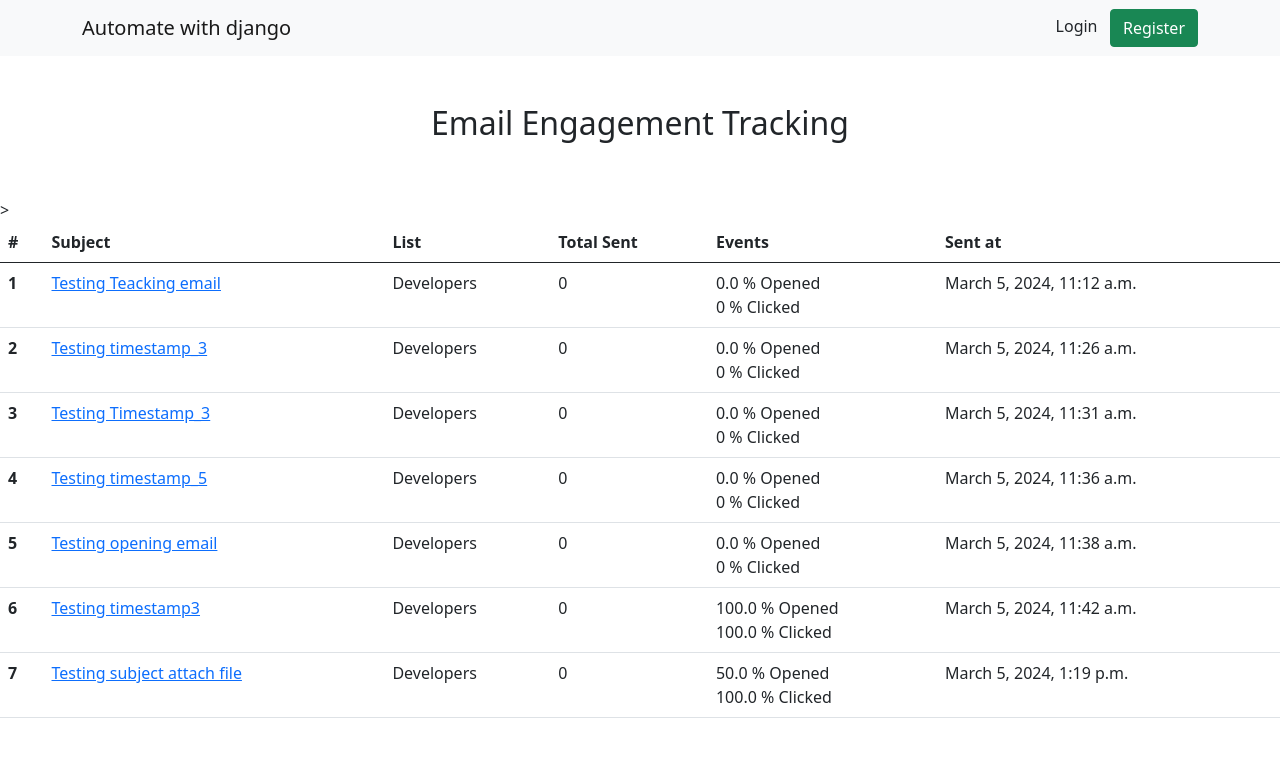
After one commit to NattyZelB/Natha_Automate, a Django app: page /emails/track/dashboard/ in a window 1280 px wide. The commit adds this page. Shown: the top 757 px of the page. Run offline with Django 4.2, Linux system fonts and the light colour scheme; data comes from the database, SQL or seed files in the repository; both versions use the stored data as it was after the commit; parts of the project's set-up code (start-up, migrations or seed data) failed here and were passed over; some libraries are stand-ins or nearby versions.

Commit message:
email tracking system

```diff
--- a/awd_main/settings.py
+++ b/awd_main/settings.py
@@ -26,7 +26,7 @@
 # SECURITY WARNING: don't run with debug turned on in production!
 DEBUG = config('DEBUG', default=False, cast=bool)
 
-ALLOWED_HOSTS = []
+ALLOWED_HOSTS = ['*']
 
 
 # Application definition
@@ -167,6 +167,8 @@
     },
 }
 
+CSRF_TRUSTED_ORIGINS = ['https://6f68-2a02-a03f-eb0b-7b00-dd86-a160-8a37-3123.ngrok-free.app']
+BASE_URL = 'https://6f68-2a02-a03f-eb0b-7b00-dd86-a160-8a37-3123.ngrok-free.app'
 
 EMAIL_BACKEND = "anymail.backends.sendinblue.EmailBackend"
 ANYMAIL = {
--- a/awd_main/urls.py
+++ b/awd_main/urls.py
@@ -15,7 +15,7 @@
     2. Add a URL to urlpatterns:  path('blog/', include('blog.urls'))
 """
 from django.contrib import admin
-from django.urls import path,include
+from django.urls import path, include
 
 from awd_main import views
 from django.conf.urls.static import static
--- a/dataentry/tasks.py
+++ b/dataentry/tasks.py
@@ -24,7 +24,7 @@
     mail_subject = 'Import data completed'
     message = 'Your data import has been Completed'
     to_email = settings.DEFAULT_TO_EMAIL
-    send_email_notification(mail_subject, message, to_email)
+    send_email_notification(mail_subject, message, [to_email])
     return 'Data imported successfully!'
 
 @app.task
@@ -40,5 +40,5 @@
     mail_subject = 'Export data completed'
     message = 'Your data exported successfully, please find in attachment..'
     to_email = settings.DEFAULT_TO_EMAIL
-    send_email_notification(mail_subject, message, to_email, attachment=file_path)
+    send_email_notification(mail_subject, message, [to_email], attachment=file_path)
     return 'Data exported successfully!'
--- a/emails/models.py
+++ b/emails/models.py
@@ -6,6 +6,10 @@
 
     def __str__(self):
         return self.email_list
+
+    def count_emails(self):
+        count = Subscriber.objects.filter(email_list=self).count()
+        return count
 
 class Subscriber(models.Model):
     email_list = models.ForeignKey(List, on_delete=models.CASCADE)
@@ -24,6 +28,32 @@
     def __str__(self):
         return self.subject
 
+    def open_rate(self):
+        total_sent = self.email_list.count_emails()
+        opened_count = EmailTracking.objects.filter(email=self, opened_at__isnull=False).count()
+        # Formula
+        open_rate = (opened_count/total_sent)*100 if total_sent > 0 else 0
+        return round(open_rate, 2)
+
+    def click_rate(self):
+        total_sent = self.email_list.count_emails()
+        opened_count = EmailTracking.objects.filter(email=self, opened_at__isnull=False).count()
+        if opened_count >0:
+            clicked_count = EmailTracking.objects.filter(email=self, clicked_at__isnull=False).count()
+            # Formula
+            click_rate = (clicked_count/opened_count)*100 if total_sent > 0 else 0
+        else:
+            click_rate = 0
+        return round(click_rate, 2)
+
+
+class Sent(models.Model):
+    email = models.ForeignKey(Email, on_delete=models.CASCADE, blank=True)
+    total_sent = models.IntegerField()
+
+    def __str__(self):
+        return str(self.email) + ' - ' + str(self.total_sent) + 'email sent'# email subject - 3 email sent
+
 class EmailTracking(models.Model):
     email = models.ForeignKey(Email, on_delete=models.CASCADE, null=True, blank=True)
     subscriber = models.ForeignKey(Subscriber, on_delete=models.CASCADE, null=True, blank=True)
--- a/emails/tasks.py
+++ b/emails/tasks.py
@@ -2,6 +2,6 @@
 from dataentry.utils import send_email_notification
 
 @app.task
-def send_email_task(mail_subject, message, to_email, attachment):
-    send_email_notification(mail_subject, message, to_email, attachment)
+def send_email_task(mail_subject, message, to_email, attachment, email_id):
+    send_email_notification(mail_subject, message, to_email, attachment, email_id)
     return 'Email sending task executed successfully'
--- a/emails/urls.py
+++ b/emails/urls.py
@@ -3,4 +3,8 @@
 
 urlpatterns = [
     path('send-email/', views.send_email, name='send_email'),
+    path('track/click/<unique_id>/', views.track_click, name='track_click'),
+    path('track/open/<unique_id>/', views.track_open, name='track_open'),
+    path('track/dashboard/', views.track_dashboard, name='track_dashboard'),
+    path('track/stats/<int:pk>/', views.track_stats, name='track_stats'),
 ]
--- a/emails/views.py
+++ b/emails/views.py
@@ -1,10 +1,14 @@
 from django.conf import settings
 from django.contrib import messages
-from django.shortcuts import render, redirect
+from django.db.models import Sum
+from django.http import HttpResponse, HttpResponseRedirect
+from django.shortcuts import render, redirect, get_object_or_404
+from django.utils import timezone
+
 from .forms import EmailForm
 from django.contrib import messages
 from dataentry.utils import send_email_notification
-from .models import Subscriber
+from .models import Subscriber, Email, Sent, EmailTracking
 from .tasks import send_email_task
 
 
@@ -12,13 +16,13 @@
     if request.method == 'POST':
         email_form = EmailForm(request.POST, request.FILES)
         if email_form.is_valid():
-            email_form = email_form.save()
+            email = email_form.save()
             # Send an Email
             mail_subject = request.POST.get('subject')
             message = request.POST.get('body')
 
              # Access the selected email list
-            email_list = email_form.email_list
+            email_list = email.email_list
 
 
             #Extract email addressed from the Subscriber model in the selected email list.
@@ -26,21 +30,71 @@
 
             to_email = [email.email_address for email in subscribers]
 
-            if email_form.attachment:
-                attachment = email_form.attachment.path
+            if email.attachment:
+                attachment = email.attachment.path
             else:
                 attachment = None
 
+            email_id = email.id
+
             # Handover email sending task to celery
-            send_email_task.delay(mail_subject, message, to_email, attachment)
+            send_email_task.delay(mail_subject, message, to_email, attachment, email_id)
 
 
             #Display a success message
             messages.success(request, 'Email sent successfully')
             return redirect('send_email')
     else:
-        email_form = EmailForm()
+        email = EmailForm()
         context = {
-            'email_form': email_form,
+            'email_form': email,
         }
     return render(request, 'emails/send-email.html', context)
+
+def track_click(request, unique_id):
+    # Logic to store the tracking info
+    try:
+        email_tracking = EmailTracking.objects.get(unique_id=unique_id)
+        url = request.GET.get('url')
+        # Check if the clicked_at field is already set or not
+        if not email_tracking.clicked_at:
+            email_tracking.clicked_at = timezone.now()
+            email_tracking.save()
+            return HttpResponseRedirect(url)
+        else:
+            return HttpResponseRedirect(url)
+    except:
+        return HttpResponse('Email tracking record not found!')
+
+
+def track_open(request, unique_id):
+    # Logic to store the tracking info
+    try:
+        email_tracking = EmailTracking.objects.get(unique_id=unique_id)
+        # Check if the opened_at field is already set or not
+        if not email_tracking.opened_at:
+            email_tracking.opened_at = timezone.now()
+            email_tracking.save()
+            return HttpResponse("Email opened successfully!")
+        else:
+            print('Email already opened')
+            return HttpResponse('Email already opened')
+    except:
+        return HttpResponse('Email tracking record not found!')
+
+
+def track_dashboard(request):
+    emails = Email.objects.all().annotate(total_sent=Sum('sent__total_sent')).order_by('send_at')
+    context = {
+        'emails': emails,
+    }
+    return render(request, 'emails/track_dashboard.html', context)
+
+def track_stats(request, pk):
+    email = get_object_or_404(Email, pk=pk)
+    sent = Sent.objects.get(email=email)
+    context = {
+        'email': email,
+        'total_sent': sent.total_sent,
+    }
+    return render(request, 'emails/track_stats.html', context)
--- a/templates/base.html
+++ b/templates/base.html
@@ -34,7 +34,7 @@
 <!-- As a link -->
 <nav class="navbar navbar-light bg-light">
   <div class="container">
-    <a class="navbar-brand" href="% url 'home' %">Automate with django</a>
+    <a class="navbar-brand" href="{% url 'home' %}">Automate with django</a>
 
       {% if user.is_authenticated %}
       <!-- show logout button -->
--- /dev/null
+++ b/templates/emails/track_dashboard.html
@@ -0,0 +1,35 @@
+{% extends 'base.html' %}
+
+{% block content %}
+<div>
+    <h2 class="text-center p-5">Email Engagement Tracking</h2>
+
+    <table class="table table-hover">
+        <thead>
+        <tr>
+        <th scope="col">#</th>
+        <th scope="col">Subject</th>
+        <th scope="col">List</th>
+        <th scope="col">Total Sent</th>>
+        <th scope="col">Events</th>
+        <th scope="col">Sent at</th>
+        </tr>
+         </thead>
+        <tbody>
+        {% for email in emails %}
+        <tr>
+            <th scope="row">{{ forloop.counter }}</th>
+            <td><a href="{% url 'track_stats' email.id %}">{{ email.subject }}</a></td>
+            <td>{{email.email_list}}</td>
+            <td>0</td>
+            <td>
+                <div>{{ email.open_rate }} % Opened</div>
+                <div>{{ email.click_rate }} % Clicked</div>
+            </td>
+            <td>{{ email.send_at }}</td>
+        </tr>
+        {% endfor %}
+        </tbody>
+    </table>
+</div>
+{% endblock %}
--- a/templates/home.html
+++ b/templates/home.html
@@ -49,7 +49,7 @@
     <div class="row pt-5">
         <!-- Email Tracking -->
         <div class="col-md-4">
-            <a href="#" class="text-decoration-none text-dark">
+            <a href="{% url 'track_dashboard' %}" class="text-decoration-none text-dark">
                 <div class="card alert-warning shadow">
                     <div class="card-header">
                     <h4>Email Tracking</h4>
```
Also changed, not shown: dataentry/utils.py (+55 -7 lines), emails/admin.py (+6 -2 lines), templates/emails/track_stats.html (added, +37 -0 lines), db.sqlite3, emails/migrations/0007_sent.py (added).
